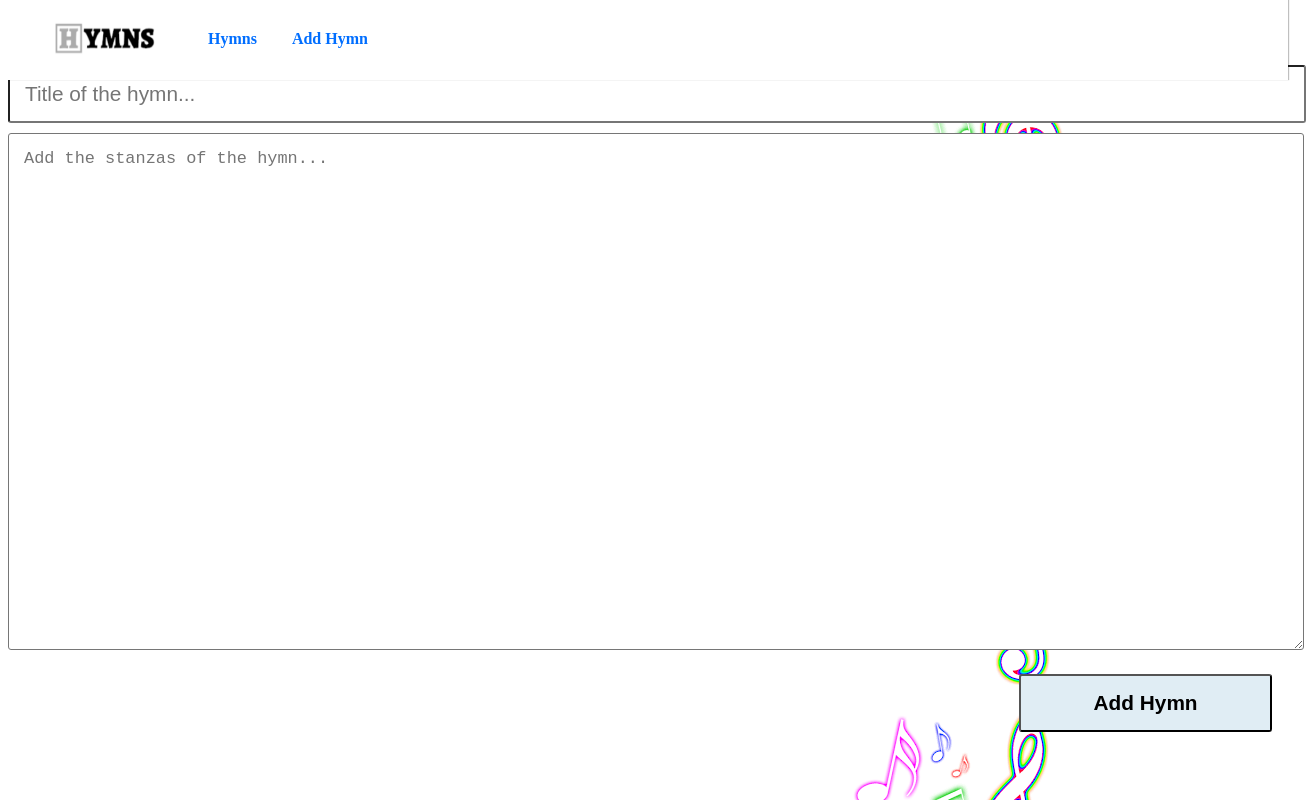
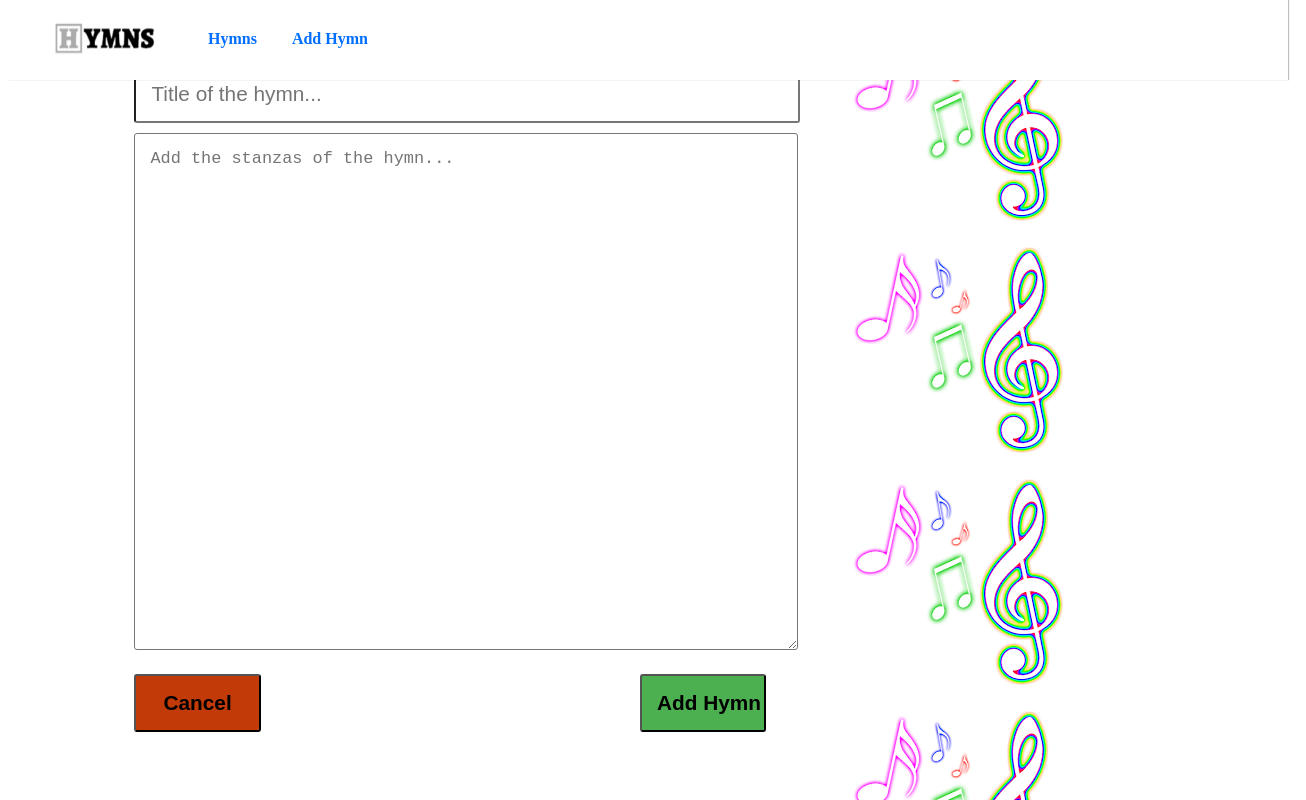
Before and after one commit to Betty-Kebenei/hymns-client, a Vue app: page /hymn-form in a window 1280 px wide. Shown: the whole page, 1306 px wide, since content can reach past the window. Built offline with nearby package versions, Linux system fonts and the light colour scheme.

Commit message:
Add styling to the hymn form.

```diff
--- a/src/components/HymnForm.vue
+++ b/src/components/HymnForm.vue
@@ -4,6 +4,7 @@
         <input type="text" placeholder="Title of the hymn..." v-model="name" >
         <textarea v-model="stanzas" placeholder="Add the stanzas of the hymn..."></textarea>
         <input type="submit" value="Add Hymn">
+        <input type="button" value="Cancel" @click="cancel">
     </form>
  </div>
 </template>
@@ -32,37 +33,13 @@ export default {
         })
         .catch(error => { this.errors.push(error) })
     }
+  },
+
+  cancel() {
+      this.$router.push({name: 'hymns'});
   }
 }
 </script>
 
-<style scoped>
-
-input {
-    width: 100%;
-    padding: 15px;
-    margin-bottom: 10px;
-    font-size: 1.3em;
-    border-radius: 3px;
-}
-
-textarea {
-    width: 100%;
-    padding: 15px;
-    min-height: 500px;
-    padding-bottom: 0;
-    font-size: 1.3em;
-    border-radius: 3px;
-}
-
-input[type="submit"] {
-    width: 20%;
-    float: right;
-    margin-top: 20px;
-    background-color: #E0EDF4;
-    font-weight: bold;
-    color: #000;
-    border-radius: 3px;
-}
-
+<style scoped src="../static/HymnForm.css">
 </style>
--- /dev/null
+++ b/src/static/HymnForm.css
@@ -0,0 +1,40 @@
+form {
+    width: 50%;
+    margin-left: 10%;
+}
+input {
+    width: 100%;
+    padding: 15px;
+    margin-bottom: 10px;
+    font-size: 1.3em;
+    border-radius: 3px;
+}
+
+textarea {
+    width: 100%;
+    padding: 15px;
+    min-height: 500px;
+    padding-bottom: 0;
+    font-size: 1.3em;
+    border-radius: 3px;
+}
+
+input[type="submit"] {
+    width: 20%;
+    float: right;
+    margin-top: 20px;
+    background-color:#4CAF50;
+    font-weight: bold;
+    color: #000;
+    border-radius: 3px;
+}
+
+input[type="button"] {
+    width: 20%;
+    float: left;
+    margin-top: 20px;
+    background-color: rgb(194, 58, 8);
+    font-weight: bold;
+    color: #000;
+    border-radius: 3px;
+}
```
